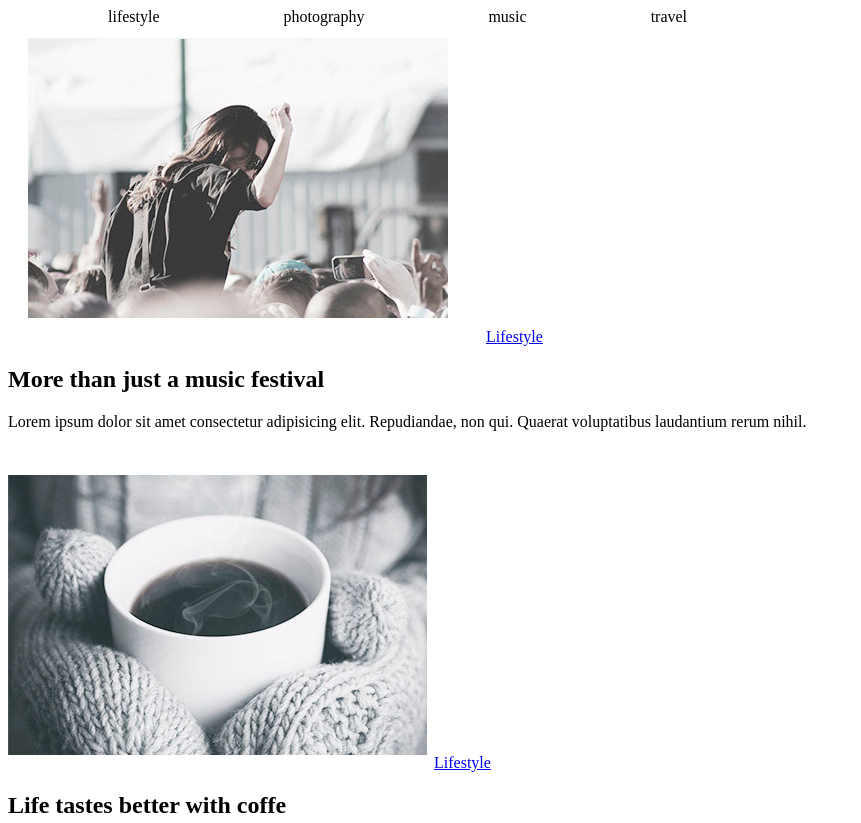
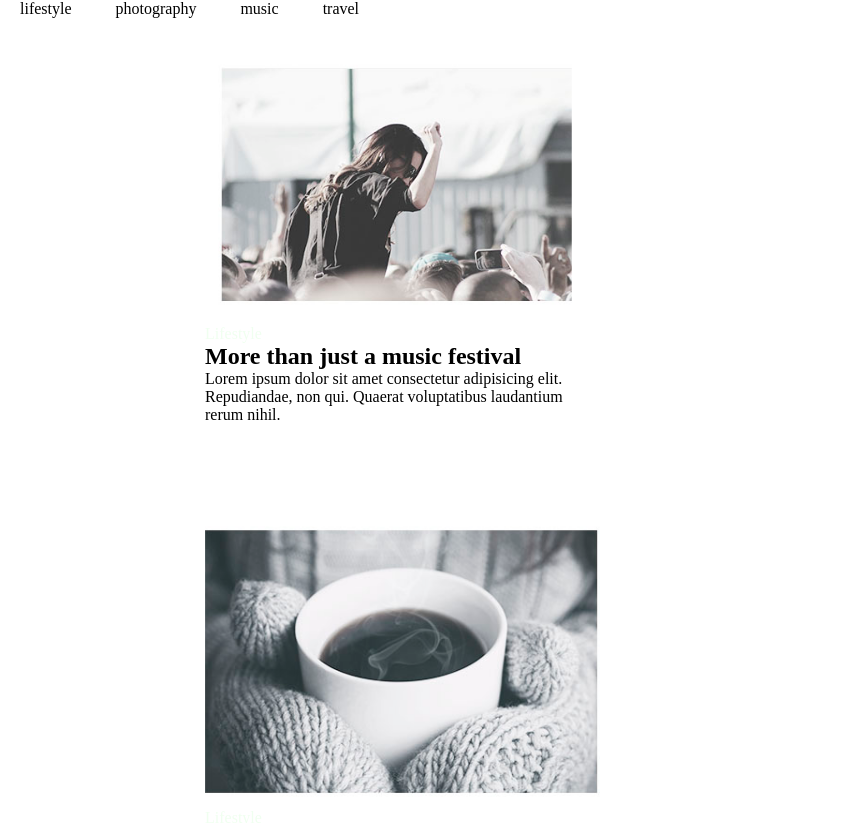
Before and after one commit to VladaChukaeva/Homework-2, a plain HTML site: page index.html in a window 1280 px wide. Shown: the top 823 px of the page, without its empty margins (0-861 px from the left). Drawn offline with Linux system fonts and the light colour scheme.

Commit message:
first commit

```diff
--- a/css/style.css
+++ b/css/style.css
@@ -1,9 +1,41 @@
-ul{
-    list-style:none;
-    margin:0;
-    padding-left: none;
+*{
+    margin: 0;
+    padding: 0;
+    box-sizing: border-box;
 }
-#mainmenu li{
-    display: inline;
-    margin: 60px;
+header,
+main,
+footer{
+    width: 950px;
+    margin: 0 auto;
+    max-width: 100%;
 }
+a{
+    text-decoration: none;
+}
+
+header{
+    padding-top: 50px;
+    padding-bottom: 50px;
+    text-align: center;
+}
+.menu-list{
+    list-style: none;
+}
+.menu-item{
+    display: inline-block;
+    margin-left: 20px;
+    margin-right: 20px;
+}
+article{
+    display: inline-block;
+    width: 50%;
+    padding: 40px;
+    text-align: left;
+}
+article img{
+    width: 100%;
+}
+.category{
+    color: honeydew;
+}
--- a/index.html
+++ b/index.html
@@ -9,21 +9,21 @@
 </head>
 <body>
     <nav id="mainmenu">
-        <ul>
-            <li>lifestyle</li>
-            <li>photography</li>
-            <li>music</li>
-            <li>travel</li>
+        <ul class="menu-list">
+            <li class="menu-item">lifestyle</li>
+            <li class="menu-item">photography</li>
+            <li class="menu-item">music</li>
+            <li class="menu-item">travel</li>
         </ul>
     </nav>
     <main>
-    <article>
+    <article class="pict">
         <img src="img/картинка.jpg" alt="photo">
         <a href="#" class="category">Lifestyle</a>
         <h2>More than just a music festival</h2>
         <p>Lorem ipsum dolor sit amet consectetur adipisicing elit. Repudiandae, non qui. Quaerat voluptatibus laudantium rerum nihil.</p>
     </article>
-    <article>
+    <article class="pict1">
         <img src="img/img.jpg" alt="photo" class="thumb">
         <a href="#" class="category">Lifestyle</a>
         <h2 class="article-title">Life tastes better with coffe</h2>
```
